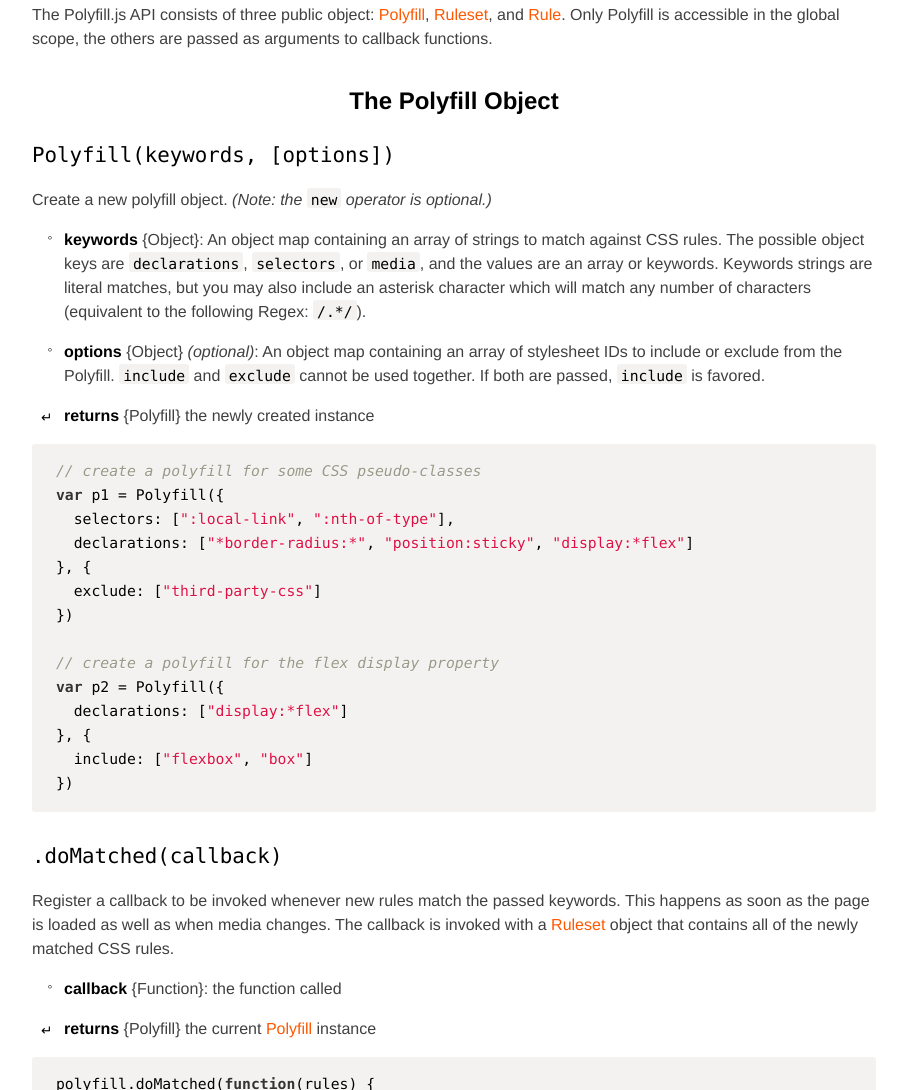
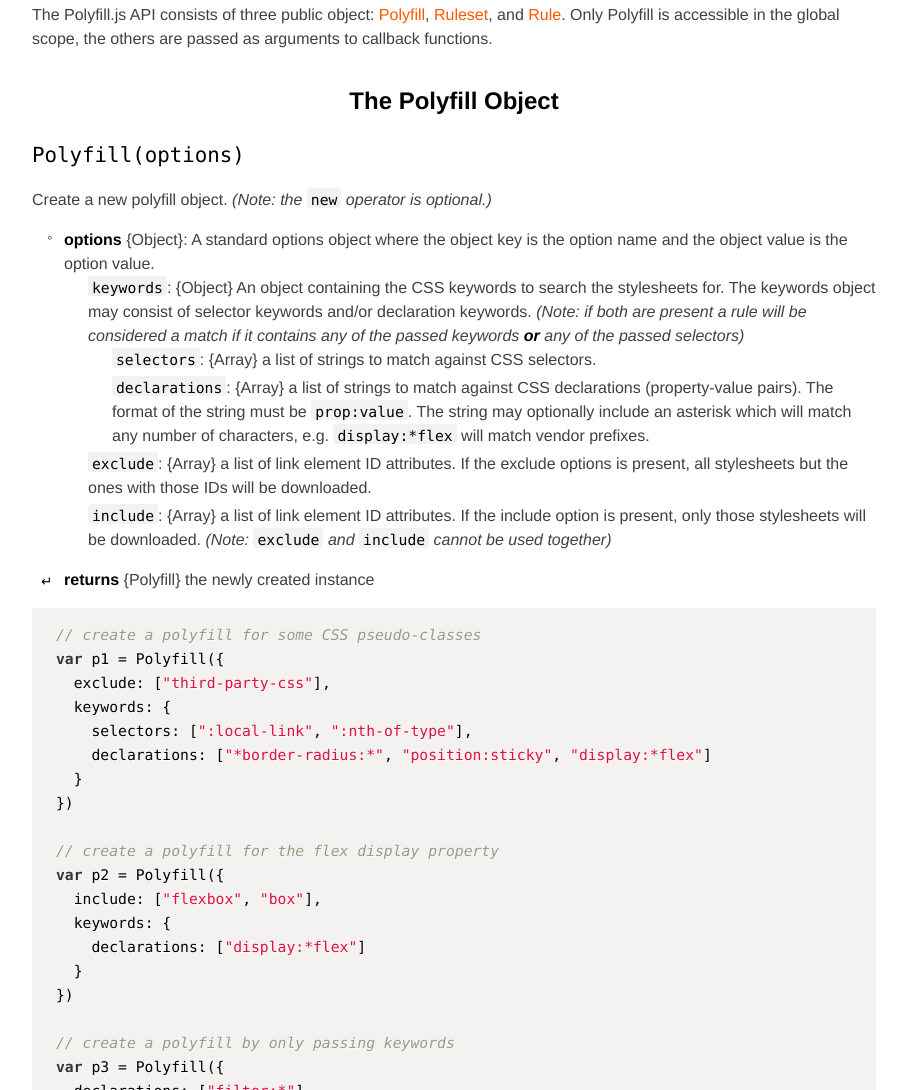
Before and after one commit to philipwalton/polyfill, a website: page index.html in a window 1280 px wide. Shown: the part 2370-3460 px from the top of the page, without its empty margins (186-1093 px from the left). Drawn offline with Linux system fonts and the light colour scheme.

Commit message:
Update the polyfill constructor description in the API.

```diff
--- a/_sass/base/_elements.scss
+++ b/_sass/base/_elements.scss
@@ -40,14 +40,20 @@
   padding: 0;
 }
 
-ol, ul {
-  margin: 1em 0;
-  padding-left: 0;
+ul {
+  margin: 0 0 1em;
+  padding-left: 1.5em;
+  list-style-type: none;
+}
+ul ul {
+  margin: 0;
 }
 
-ul {
-  list-style-type: none;
+li {
+  // margin-bottom: .25em;
 }
+
+
 
 h1, h2, h3 {
   color: #000;
--- a/index.html
+++ b/index.html
@@ -41,11 +41,11 @@
       <div class="grid">
         <div class="col-1-2">
           <h3>Download Version 0.1.0</h3>
-          <ul>
-            <li><a href="https://raw.github.com/philipwalton/polyfill/master/dist/polyfill.js">Development</a> &mdash; <em>28KB, with comments</em></li>
-            <li><a href="https://raw.github.com/philipwalton/polyfill/master/dist/polyfill.min.js">Production</a> &mdash; <em>3.6KB, minified</em></li>
-            <li><a href="https://github.com/philipwalton/polyfill/archive/master.zip">Full Project</a> &mdash; <em>ZIP format</em></li>
-          </ul>
+          <p>
+            <a href="https://raw.github.com/philipwalton/polyfill/master/dist/polyfill.js">Development</a> &mdash; <em>28KB, with comments</em><br>
+            <a href="https://raw.github.com/philipwalton/polyfill/master/dist/polyfill.min.js">Production</a> &mdash; <em>3.6KB, minified</em><br>
+            <a href="https://github.com/philipwalton/polyfill/archive/master.zip">Full Project</a> &mdash; <em>ZIP format</em>
+          </p>
         </div>
         <div class="col-1-2">
           <h3>Browser Support</h3>
@@ -101,25 +101,42 @@
       <p>The Polyfill.js API consists of three public object: <a href="#polyfill">Polyfill</a>, <a href="#ruleset">Ruleset</a>, and <a href="#rule">Rule</a>. Only Polyfill is accessible in the global scope, the others are passed as arguments to callback functions.</p>
       <h2 id="polyfill">The Polyfill Object</h2>
       <div class="Function">
-        <code class="Function-signature">Polyfill(keywords, [options])</code>
+        <code class="Function-signature">Polyfill(options)</code>
         <p>Create a new polyfill object. <em>(Note: the <code>new</code> operator is optional.)</em></p>
-        <p class="Function-arg"><strong>keywords</strong> {Object}: An object map containing an array of strings to match against CSS rules. The possible object keys are <code>declarations</code>, <code>selectors</code>, or <code>media</code>, and the values are an array or keywords. Keywords strings are literal matches, but you may also include an asterisk character which will match any number of characters (equivalent to the following Regex: <code>/.*/</code>).</p>
-        <p class="Function-arg"><strong>options</strong> {Object} <em>(optional)</em>: An object map containing an array of stylesheet IDs to include or exclude from the Polyfill. <code>include</code> and <code>exclude</code> cannot be used together. If both are passed, <code>include</code> is favored.</p>
+        <div class="Function-arg"><strong>options</strong> {Object}: A standard options object where the object key is the option name and the object value is the option value.
+          <ul>
+            <li><code>keywords</code>: {Object} An object containing the CSS keywords to search the stylesheets for. The keywords object may consist of selector keywords and/or declaration keywords. <em>(Note: if both are present a rule will be considered a match if it contains any of the passed keywords <strong>or</strong> any of the passed selectors)</em>
+              <ul>
+                <li><code>selectors</code>: {Array} a list of strings to match against CSS selectors.</li>
+                <li><code>declarations</code>: {Array} a list of strings to match against CSS declarations (property-value pairs). The format of the string must be <code>prop:value</code>. The string may optionally include an asterisk which will match any number of characters, e.g. <code>display:*flex</code> will match vendor prefixes.</li>
+              </ul>
+            </li>
+            <li><code>exclude</code>: {Array} a list of link element ID attributes. If the exclude options is present, all stylesheets but the ones with those IDs will be downloaded. </li>
+            <li><code>include</code>: {Array} a list of link element ID attributes. If the include option is present, only those stylesheets will be downloaded. <em>(Note: <code>exclude</code> and <code>include</code> cannot be used together)</em></li>
+          </ul>
+       </div>
         <p class="Function-returns"><strong>returns</strong> {Polyfill} the newly created instance</p>
 
 <pre class="Function-example"><code class="language-javascript">// create a polyfill for some CSS pseudo-classes
 var p1 = Polyfill({
-  selectors: [":local-link", ":nth-of-type"],
-  declarations: ["*border-radius:*", "position:sticky", "display:*flex"]
-}, {
-  exclude: ["third-party-css"]
+  exclude: ["third-party-css"],
+  keywords: {
+    selectors: [":local-link", ":nth-of-type"],
+    declarations: ["*border-radius:*", "position:sticky", "display:*flex"]
+  }
 })
 
 // create a polyfill for the flex display property
 var p2 = Polyfill({
-  declarations: ["display:*flex"]
-}, {
-  include: ["flexbox", "box"]
+  include: ["flexbox", "box"],
+  keywords: {
+    declarations: ["display:*flex"]
+  }
+})
+
+// create a polyfill by only passing keywords
+var p3 = Polyfill({
+  declarations: ["filter:*"]
 })
 </code></pre>
       </div>
@@ -232,8 +249,8 @@
   }
 })
 
-// Now just let Polyfill.js do the rest
-Polyfill({selectors:[":local-link"]})
+// Create the polyfill and register the callbacks, that's it!
+Polyfill({ selectors: [":local-link"] })
   .doMatched(function(rules) {
     rules.each(function(rule) {
       $(rule.getSelectors()).css(rule.getDeclaration())
@@ -242,6 +259,9 @@
   .undoUnmatched(function(rules) {
     rules.each(function(rule) {
       $(rule.getSelectors()).removeAttr("style")
+    })
+    localLinkPolyfill.getCurrentMatches().each(function(rule) {
+      $(rule.getSelectors()).css(rule.getDeclaration())
     })
   })
 </code></pre>
```
Also changed, not shown: css/docs.css.
